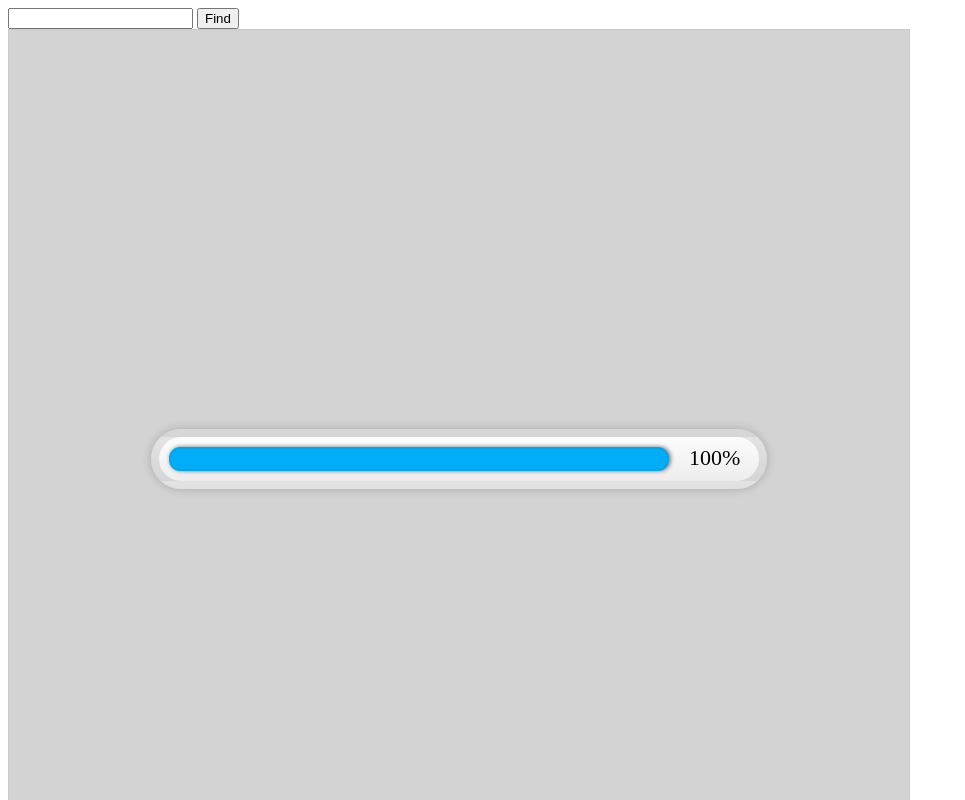
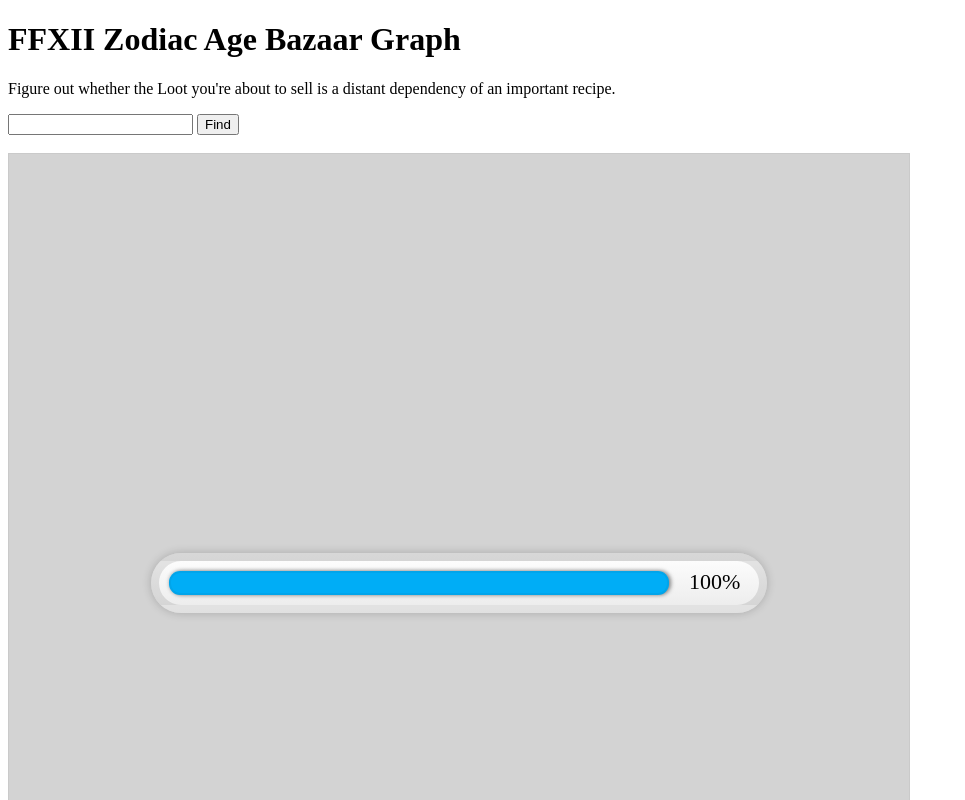
Before and after one commit to wasabigeek/ffxii-genius, a plain HTML site: page index.html in a window 1280 px wide. Shown: the top 800 px of the page, without its empty margins (0-965 px from the left). Drawn offline with nearby package versions, Linux system fonts and the light colour scheme.

Commit message:
feat: Add some description text

```diff
--- a/index.html
+++ b/index.html
@@ -1,7 +1,7 @@
 <!doctype html>
 <html>
 <head>
-  <title>Network</title>
+  <title>FFXII Genius</title>
   <script type="text/javascript" src="https://unpkg.com/vis-network/standalone/umd/vis-network.min.js"></script>
   <style type="text/css">
     #mynetwork {
@@ -164,12 +164,17 @@
   </script>
 </head>
 <body onload="draw()">
+  <h1>FFXII Zodiac Age Bazaar Graph</h1>
+  <p>
+    Figure out whether the Loot you're about to sell is a distant dependency of an important recipe.
+  </p>
   <div>
     <form id="findNodeForm">
       <input id="findNodeInput" type="text">
       <button type="submit">Find</button>
     </form>
   </div>
+  <br />
   <div id="wrapper">
     <div id="mynetwork"></div>
     <div id="loadingBar">
```
